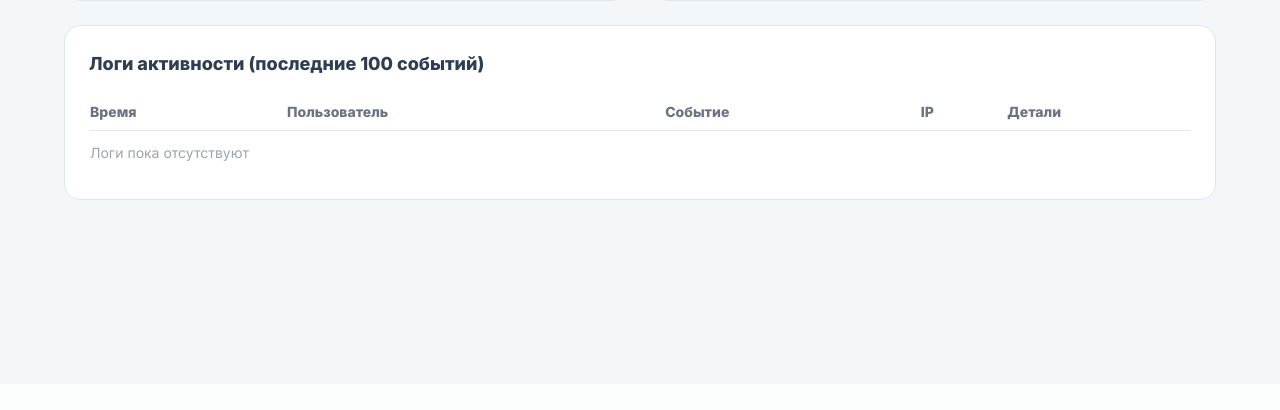
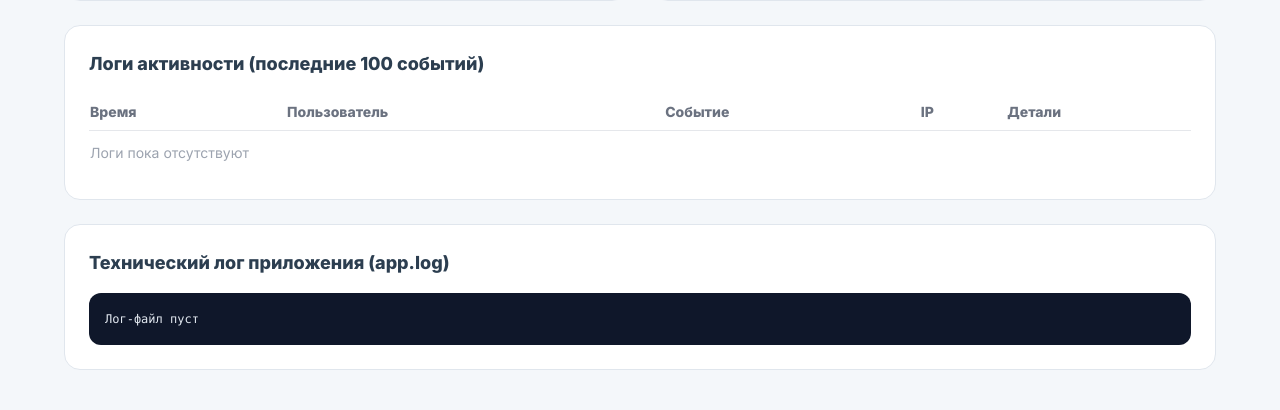
Before and after one commit to E1ec4ro/AT_test_task, a Flask app: template templates/admin.html in a window 1280 px wide. Shown: the part 416-826 px from the top of the page. Before the commit the page ends 616 px from the top, so only its background shows below. Run offline with Flask 3, Linux system fonts and the light colour scheme; the template is opened without the code that fills it, so the values that code supplies are empty; some libraries are stand-ins or nearby versions.

Commit message:
фикс логирования и просмотр техлога в админке

```diff
--- a/app.py
+++ b/app.py
@@ -94,6 +94,18 @@ def log_user_activity(user_email: str, action: str, details: str = None):
     logging.info("user=%s action=%s details=%s", user_email, action, details)
 
 
+def get_last_log_lines(limit: int = 100):
+    log_file = os.path.join(_LOG_DIR, "app.log")
+    if not os.path.exists(log_file):
+        return []
+    try:
+        with open(log_file, "r", encoding="utf-8", errors="replace") as f:
+            lines = f.readlines()
+        return [line.rstrip() for line in lines[-limit:]]
+    except Exception:
+        return ["Не удалось прочитать файл логов app.log"]
+
+
 with app.app_context():
     db.create_all()
 
@@ -106,6 +118,7 @@ def login():
         action = request.form.get('action')
 
         if not email_or_login or not password:
+            logging.warning("Login/register attempt with empty fields")
             return render_template('login.html', error="Заполните все поля")
 
         user = User.query.filter_by(email=email_or_login).first()
@@ -136,6 +149,8 @@ def login():
 
         else:
             if not user or not user.check_password(password):
+                log_user_activity(email_or_login, 'login_failed')
+                logging.warning("Failed login for user=%s", email_or_login)
                 return render_template('login.html', error="Неверная почта или пароль")
 
             if not user.is_verified:
@@ -208,6 +223,7 @@ def admin_panel():
     if not user_email:
         return redirect(url_for('login'))
     if user_email.lower() != ADMIN_EMAIL:
+        logging.warning("Forbidden admin access attempt by user=%s", user_email)
         return redirect(url_for('index'))
 
     recent_logins = (
@@ -236,13 +252,15 @@ def admin_panel():
         .limit(100)
         .all()
     )
+    technical_logs = get_last_log_lines(120)
 
     return render_template(
         'admin.html',
         admin_email=user_email,
         recent_logins=recent_logins,
         usage_stats=usage_stats,
-        recent_activities=recent_activities
+        recent_activities=recent_activities,
+        technical_logs=technical_logs
     )
 
 
@@ -258,6 +276,7 @@ def logout():
 def process():
     user_email = session.get('user_email')
     if not user_email:
+        logging.warning("Unauthorized /process attempt")
         return jsonify({'error': 'Неавторизован'}), 401
 
     user = User.query.filter_by(email=user_email).first()
--- a/templates/admin.html
+++ b/templates/admin.html
@@ -112,6 +112,19 @@
                 </table>
             </div>
         </div>
+
+        <div class="bg-white rounded-2xl border border-[#e0e6ed] p-6 mt-6">
+            <h2 class="text-lg font-bold text-[#2c3e50] mb-4">Технический лог приложения (app.log)</h2>
+            <div class="bg-[#0f172a] text-[#e2e8f0] rounded-xl p-4 text-xs overflow-auto max-h-[350px] font-mono leading-5">
+                {% if technical_logs %}
+                    {% for line in technical_logs %}
+                        <div>{{ line }}</div>
+                    {% endfor %}
+                {% else %}
+                    <div>Лог-файл пуст</div>
+                {% endif %}
+            </div>
+        </div>
     </div>
 </body>
 </html>
```
